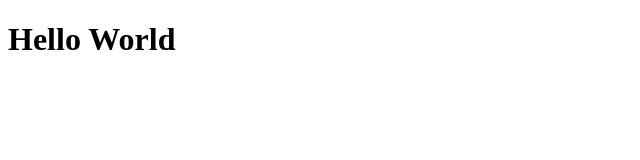
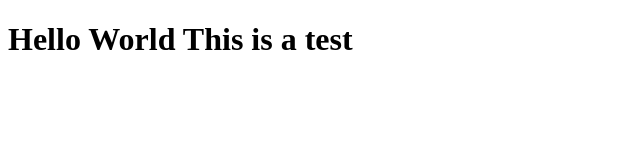
Before and after one commit to Derrick-Nyongesa/project1, a plain HTML site: page index.html in a window 1280 px wide. Shown: the whole page, without its empty margins (0-640 px from the left). Drawn offline with Linux system fonts and the light colour scheme.

Commit message:
modified the paragraph

```diff
--- a/index.html
+++ b/index.html
@@ -7,6 +7,6 @@
     <title>Working with Git on Team</title>
 </head>
 <body>
-    <h1>Hello World</h1>
+    <h1>Hello World This is a test</h1>
 </body>
 </html>
```
